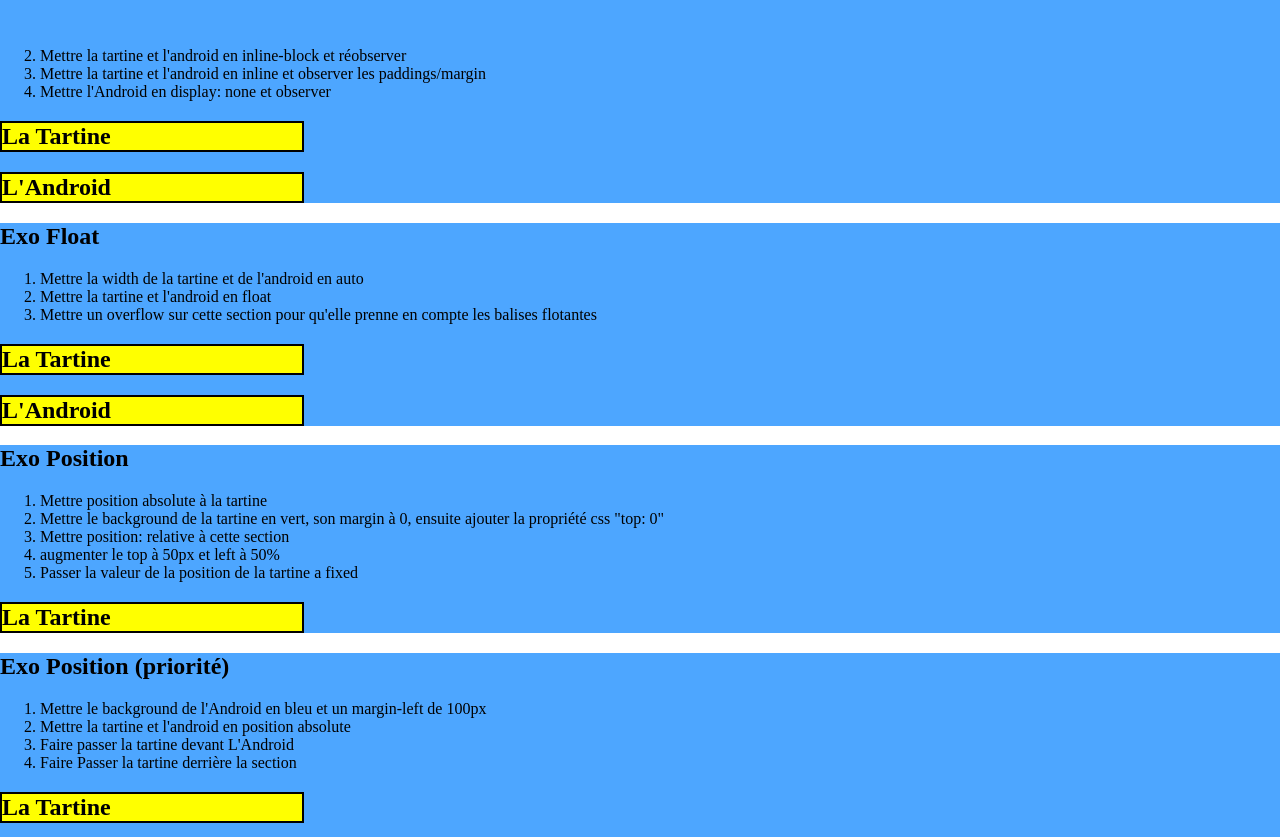
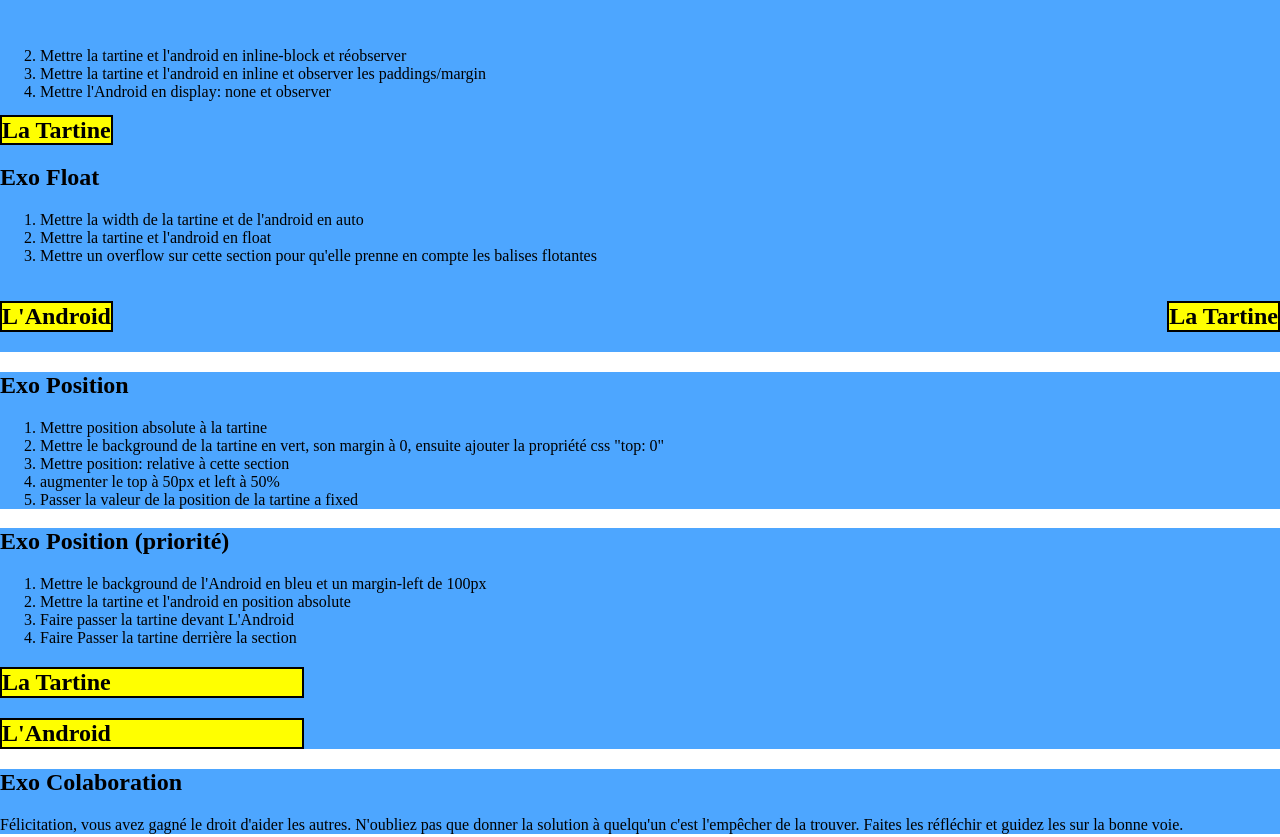
Before and after one commit to Fmaarij/Devoir_CSS, a plain HTML site: page index.html in a window 1280 px wide. Shown: the part 966-1803 px from the top of the page. Drawn offline with Linux system fonts and the light colour scheme.

Commit message:
exo fait jusq'au position

```diff
--- a/public/css/style.css
+++ b/public/css/style.css
@@ -37,15 +37,64 @@
 
 /* exo display */
 
+/* observation commencer
+#display > :nth-child(3){
+  display: inline-block;
+ }
+#display > :nth-child(4){
+    display: inline-block;
+} observation finit*/
+
 #display > ol li:nth-child(1){
   margin: 50px;
   padding: 50px;
 }
-
+#display > :nth-child(3){
+  display: inline;
+ }
+#display > :nth-child(4){
+    display: inline;
+}
+#display > :nth-child(4){
+  display: none;
+}
 /* fin exo display */
 
+/* exo float */
+
+#float > :nth-child(3){
+  width: auto;
+  float: right;
+}
+#float > :nth-child(4){
+  width: auto;
+  float: left;
+}
+#float{
+   overflow:scroll;
+}
+/* fin exo flaot */
+
 /* exo position */
-/* fin exo position */
+
+#position > :nth-child(3){
+  border:1px red solid;
+  position: fixed;
+  background-color: green;
+  top:50px;
+  left:50%
+}
+#position{
+  position: relative;
+
+}
+
+/* fin exo position  */
+
+
 
 /* exo position (priorité) */
+
+
+
 /* fin exo position (priorité) */
```
